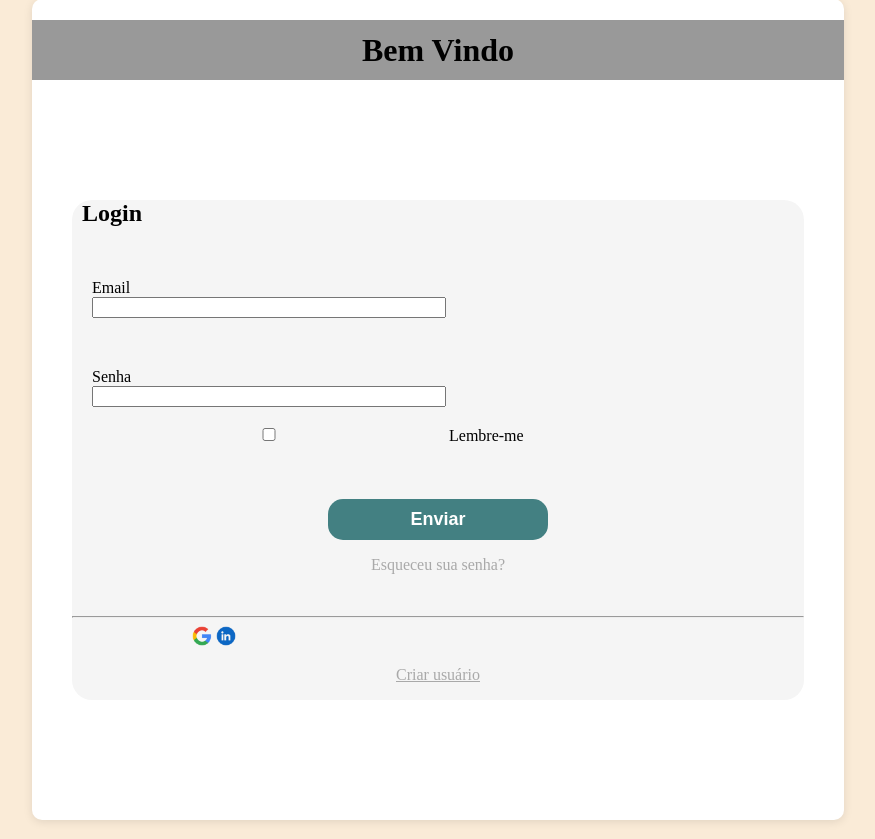
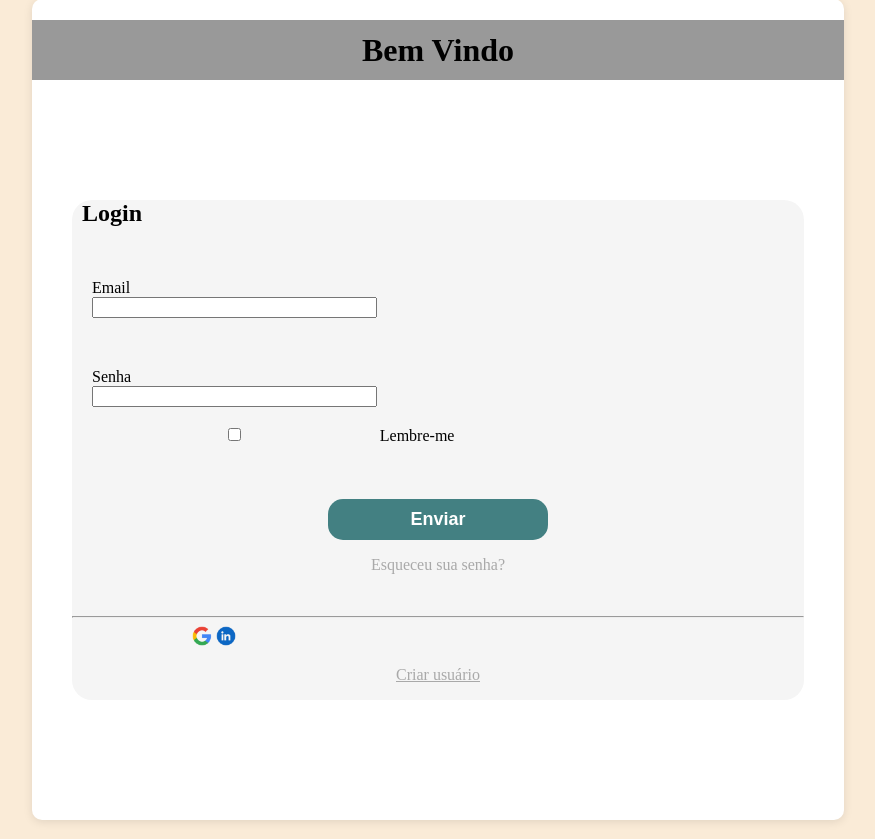
Before and after one commit to Braian-de-Liz/Tchuu-Tchuu, a PHP site: page /Public/paglogin.html in a window 1280 px wide. Shown: the part 41-880 px from the top of the page, without its empty margins (202-1077 px from the left). Run offline with PHP 8.4, Linux system fonts and the light colour scheme.

Commit message:
arrumado

```diff
--- a/Assets/stylelogin.css
+++ b/Assets/stylelogin.css
@@ -95,7 +95,7 @@ fieldset {
 }
 
 input{
-    width: 50%;
+    width: 40%;
 }
 
 
@@ -172,7 +172,8 @@ fieldset,
 
 #check {
     accent-color: #438082;
-    text-align: center;
+    text-align:left;
+    align-items: first baseline;
 
 }
 
--- a/Public/paglogin.html
+++ b/Public/paglogin.html
@@ -47,7 +47,7 @@
                         <br>
 
                         <div class="center">
-                            <button class="envia">
+                            <button type="submit" class="envia">
                                 Enviar
                             </button>
 
```
